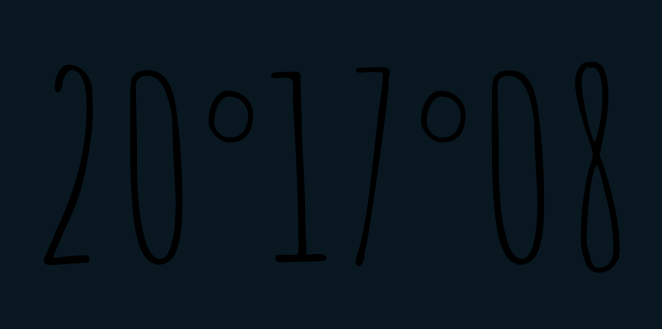
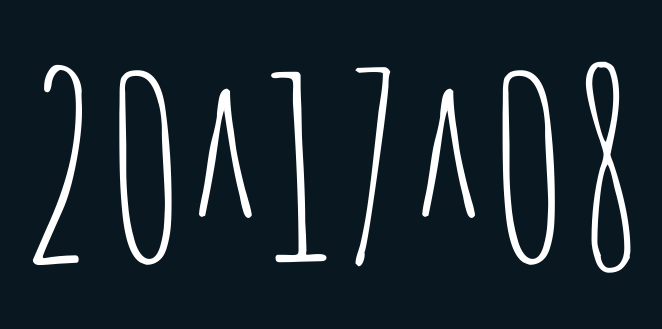
Before and after one commit to the-smw/Color-Clock, a plain HTML site: page index.html in a window 1280 px wide. Shown: the part 109-438 px from the top of the page, without its empty margins (309-971 px from the left). Drawn offline with Linux system fonts and the light colour scheme.

Commit message:
small changes

```diff
--- a/index.html
+++ b/index.html
@@ -8,7 +8,7 @@
   <title>Color Clock</title>
 </head>
 <body>
-  <div id="clock">12°13°14</div>
+  <div id="clock">12^13^14</div>
   <script src="script.js"></script>
 </body>
 </html>
--- a/main.css
+++ b/main.css
@@ -13,5 +13,6 @@ html, body {
   top: 30%;
   font-family: 'Amatic SC', cursive;
   font-size: 16rem;
+  color: white;
   margin-top: -8rem;
 }
--- a/script.js
+++ b/script.js
@@ -15,7 +15,7 @@ function colorClock(){
     seconds = '0' + seconds;
   }
 
-  var clockFace = hours + '°' + minutes + '°' + seconds;
+  var clockFace = hours + '^' + minutes + '^' + seconds;
   var hexColor = '#' + seconds + minutes + hours;
 
   document.getElementById('clock').innerHTML = clockFace;
```
